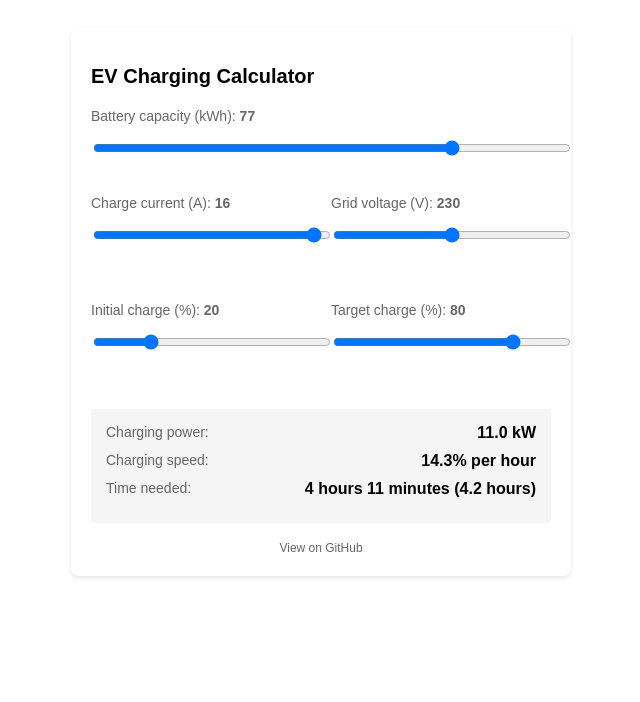
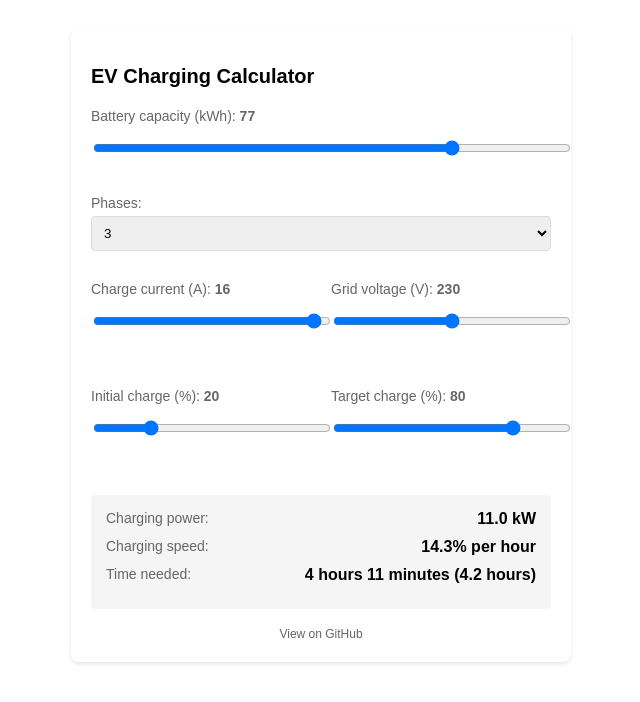
Before and after one commit to ltpk/ev-charging-calc, a React (Vite) app: page / in a window 1280 px wide. Shown: the top 702 px of the page, without its empty margins (319-959 px from the left). Built offline with nearby package versions, Linux system fonts and the light colour scheme.

Commit message:
added phases selection

```diff
--- a/src/EVChargingCalculator.jsx
+++ b/src/EVChargingCalculator.jsx
@@ -32,7 +32,34 @@ InputField.propTypes = {
   max: PropTypes.string,
 }
 
+const SelectField = ({ label, value, onChange, options }) => {
+  const handleChange = (e) => {
+    onChange(e.target.value)
+  }
+
+  return (
+    <div style={styles.inputGroup}>
+      <label style={styles.label}>{label}:</label>
+      <select value={value} onChange={handleChange} style={styles.input}>
+        {options.map((option) => (
+          <option key={option} value={option}>
+            {option}
+          </option>
+        ))}
+      </select>
+    </div>
+  )
+}
+
+SelectField.propTypes = {
+  label: PropTypes.string.isRequired,
+  value: PropTypes.number.isRequired,
+  onChange: PropTypes.func.isRequired,
+  options: PropTypes.array.isRequired
+}
+
 const EVChargingCalculator = () => {
+  const [phases, setPhases] = useState(3)
   const [batteryCapacity, setBatteryCapacity] = useState(77)
   const [amperage, setAmperage] = useState(16)
   const [voltage, setVoltage] = useState(230)
@@ -40,7 +67,7 @@ const EVChargingCalculator = () => {
   const [targetCharge, setTargetCharge] = useState(80)
 
   // Dynamically calculate values instead of storing them in state
-  const chargingPower = (3 * amperage * voltage) / 1000 // in kW
+  const chargingPower = (phases * amperage * voltage) / 1000 // in kW
   const chargingSpeed = (chargingPower / batteryCapacity) * 100 // % per hour
   const chargeNeeded = targetCharge - initialCharge // % needed
   const hoursNeeded = chargeNeeded / chargingSpeed // total hours required
@@ -55,6 +82,13 @@ const EVChargingCalculator = () => {
           value={batteryCapacity}
           onChange={setBatteryCapacity}
           min={0}
+        />
+
+        <SelectField
+          label='Phases'
+          value={phases}
+          onChange={setPhases}
+          options={[1, 3]}
         />
 
         <div style={styles.twoColumns}>
--- a/src/styles.jsx
+++ b/src/styles.jsx
@@ -68,6 +68,6 @@ const styles = {
       textDecoration: 'underline'
     }
   }
-};
+}
 
 export default styles
```
